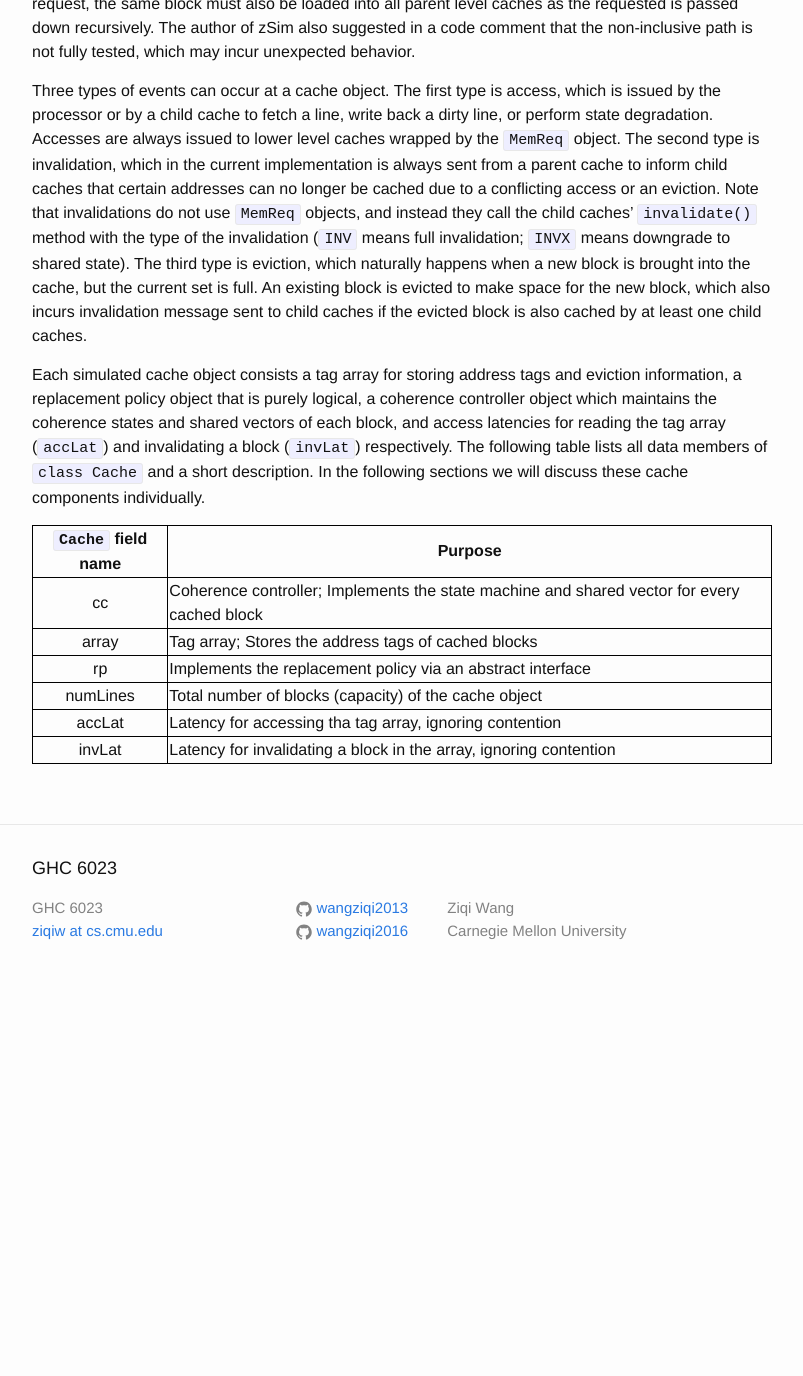
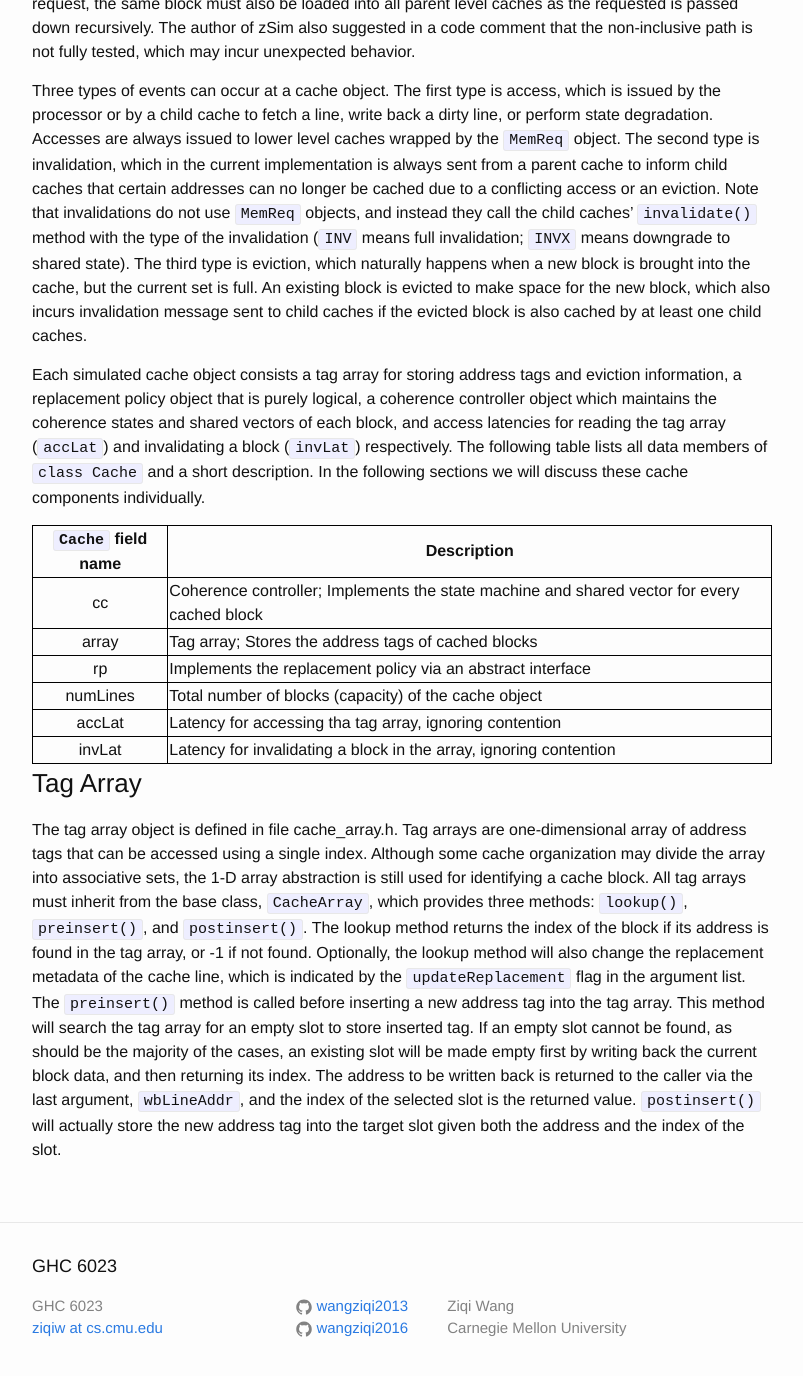
Before and after one commit to wangziqi2013/wangziqi2013.github.io, a Jekyll site: the page built from _posts/2019-12-24-understand-zsim-cc-sim.markdown, in a window 1280 px wide and 1400 px high, scrolled down 3756 px. Shown: the top 1376 px of the window, without its empty margins (238-1041 px from the left). Built offline with Jekyll 4.4.1, drawn with Linux system fonts in a browser that asks for light colours; before the commit the page ends 4758 px from its top, so only the background shows below that.

Commit message:
Adding tag array

```diff
--- a/_posts/2019-12-24-understand-zsim-cc-sim.markdown
+++ b/_posts/2019-12-24-understand-zsim-cc-sim.markdown
@@ -156,7 +156,7 @@ each block, and access latencies for reading the tag array (`accLat`) and invali
 The following table lists all data members of `class Cache` and a short description. In the following sections we will
 discuss these cache components individually.
 
-| `Cache` field name | Purpose |
+| `Cache` field name | Description |
 |:--------------:|-----------|
 | cc | Coherence controller; Implements the state machine and shared vector for every cached block |
 | array | Tag array; Stores the address tags of cached blocks |
@@ -165,3 +165,18 @@ discuss these cache components individually.
 | accLat | Latency for accessing tha tag array, ignoring contention |
 | invLat | Latency for invalidating a block in the array, ignoring contention |
 {:.mbtablestyle}
+
+### Tag Array
+
+The tag array object is defined in file cache\_array.h. Tag arrays are one-dimensional array of address tags that can be
+accessed using a single index. Although some cache organization may divide the array into associative sets, the 1-D array
+abstraction is still used for identifying a cache block. All tag arrays must inherit from the base class, `CacheArray`,
+which provides three methods: `lookup()`, `preinsert()`, and `postinsert()`. The lookup method returns the index of the
+block if its address is found in the tag array, or -1 if not found. Optionally, the lookup method will also change the
+replacement metadata of the cache line, which is indicated by the `updateReplacement` flag in the argument list. The `preinsert()`
+method is called before inserting a new address tag into the tag array. This method will search the tag array for an empty
+slot to store inserted tag. If an empty slot cannot be found, as should be the majority of the cases, an existing slot
+will be made empty first by writing back the current block data, and then returning its index. The address to be written
+back is returned to the caller via the last argument, `wbLineAddr`, and the index of the selected slot is the returned
+value. `postinsert()` will actually store the new address tag into the target slot given both the address and the index
+of the slot.
```
